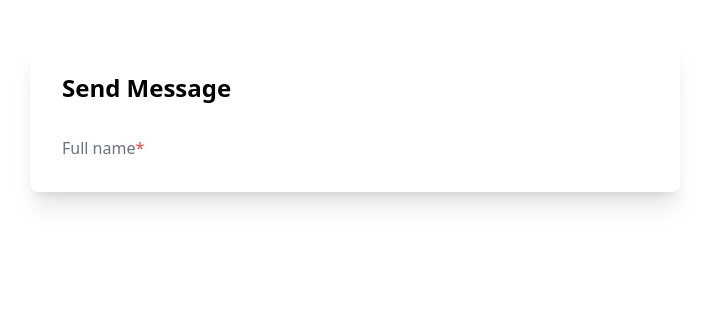
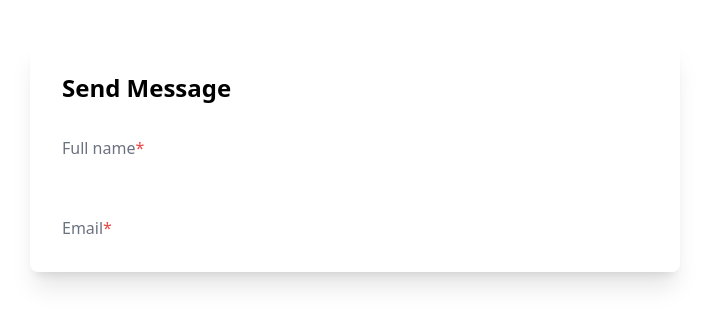
Before and after one commit to abu-git/sendgrid-nextjs, a Next.js app: page / in a window 1280 px wide. Shown: the top 326 px of the page, without its empty margins (285-994 px from the left). Built offline with nearby package versions, Linux system fonts and the light colour scheme.

Commit message:
contact form progress

```diff
--- a/components/Contact.js
+++ b/components/Contact.js
@@ -7,12 +7,24 @@ export default function Contact(){
     const [message, setMessage] = useState('')
 
     return (
-        <form
-            className='w-[650px] mt-10 rounded-lg shadow-xl flex flex-col px-8 py-8 dark:bg-blue-500'
-        >
+        <form className='w-[650px] mt-10 rounded-lg shadow-xl flex flex-col px-8 py-8 dark:bg-blue-500'>
+
             <h1 className='text-2xl font-bold dark:text-gray-50'>Send Message</h1>
-            <label htmlFor='fullname' className='text-gray-500 light mt-8 dark:text-gray-50'>
+
+
+            <label htmlFor='fullname' className='text-gray-500 font-light mt-8 dark:text-gray-50'>
                 Full name<span className='text-red-500 dark:text-gray-50'>*</span>
+            </label>
+            <input
+                type='text'
+                value={fullname}
+                onChange={(e) => { setFullname(e.target.value)}}
+                name='fullname'
+                className='bg-transparent borber-b py-2 pl-4 focus:outline-none focus:rounded-md focus:ring-1 ring-green-500 font-light text-gray-500'
+            />
+
+            <label htmlFor='email' className='text-gray-500 font-light mt-4 dark:text-gray-50'>
+                Email<span className='text-red-500 dark:text-gray-50'>*</span>
             </label>
 
         </form>
```
